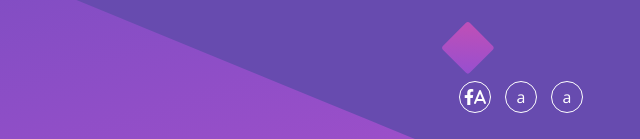
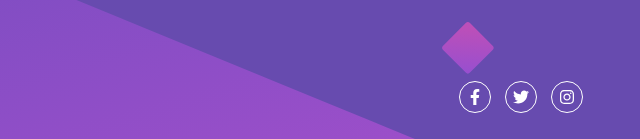
Before and after one commit to tboittin/huddle-landing-page-with-single-introductory-section-master, a plain HTML site: page index.html in a window 1280 px wide. Shown: the part 661-800 px from the top of the page, 640-1280 px from the left. Drawn offline with nearby package versions, Linux system fonts and the light colour scheme.

Commit message:
font awesome and SVG

```diff
--- a/index.html
+++ b/index.html
@@ -71,10 +71,56 @@
         <div class="right--socials">
           <ul>
             <li class="right--socials--fb">
-              <i class="fab fa-facebook-f">a</i>
+              <svg
+                aria-hidden="true"
+                focusable="false"
+                data-prefix="fab"
+                data-icon="facebook-f"
+                class="svg-inline--fa fa-facebook-f fa-w-10"
+                role="img"
+                xmlns="http://www.w3.org/2000/svg"
+                viewBox="0 0 320 512"
+              >
+                <path
+                  fill="currentColor"
+                  d="M279.14 288l14.22-92.66h-88.91v-60.13c0-25.35 12.42-50.06 52.24-50.06h40.42V6.26S260.43 0 225.36 0c-73.22 0-121.08 44.38-121.08 124.72v70.62H22.89V288h81.39v224h100.17V288z"
+                ></path>
+              </svg>
             </li>
-            <li class="right--socials--tw">a</li>
-            <li class="right--socials--ig">a</li>
+            <li class="right--socials--tw">
+              <svg
+                aria-hidden="true"
+                focusable="false"
+                data-prefix="fab"
+                data-icon="twitter"
+                class="svg-inline--fa fa-twitter fa-w-16"
+                role="img"
+                xmlns="http://www.w3.org/2000/svg"
+                viewBox="0 0 512 512"
+              >
+                <path
+                  fill="currentColor"
+                  d="M459.37 151.716c.325 4.548.325 9.097.325 13.645 0 138.72-105.583 298.558-298.558 298.558-59.452 0-114.68-17.219-161.137-47.106 8.447.974 16.568 1.299 25.34 1.299 49.055 0 94.213-16.568 130.274-44.832-46.132-.975-84.792-31.188-98.112-72.772 6.498.974 12.995 1.624 19.818 1.624 9.421 0 18.843-1.3 27.614-3.573-48.081-9.747-84.143-51.98-84.143-102.985v-1.299c13.969 7.797 30.214 12.67 47.431 13.319-28.264-18.843-46.781-51.005-46.781-87.391 0-19.492 5.197-37.36 14.294-52.954 51.655 63.675 129.3 105.258 216.365 109.807-1.624-7.797-2.599-15.918-2.599-24.04 0-57.828 46.782-104.934 104.934-104.934 30.213 0 57.502 12.67 76.67 33.137 23.715-4.548 46.456-13.32 66.599-25.34-7.798 24.366-24.366 44.833-46.132 57.827 21.117-2.273 41.584-8.122 60.426-16.243-14.292 20.791-32.161 39.308-52.628 54.253z"
+                ></path>
+              </svg>
+            </li>
+            <li class="right--socials--ig">
+              <svg
+                aria-hidden="true"
+                focusable="false"
+                data-prefix="fab"
+                data-icon="instagram"
+                class="svg-inline--fa fa-instagram fa-w-14"
+                role="img"
+                xmlns="http://www.w3.org/2000/svg"
+                viewBox="0 0 448 512"
+              >
+                <path
+                  fill="currentColor"
+                  d="M224.1 141c-63.6 0-114.9 51.3-114.9 114.9s51.3 114.9 114.9 114.9S339 319.5 339 255.9 287.7 141 224.1 141zm0 189.6c-41.1 0-74.7-33.5-74.7-74.7s33.5-74.7 74.7-74.7 74.7 33.5 74.7 74.7-33.6 74.7-74.7 74.7zm146.4-194.3c0 14.9-12 26.8-26.8 26.8-14.9 0-26.8-12-26.8-26.8s12-26.8 26.8-26.8 26.8 12 26.8 26.8zm76.1 27.2c-1.7-35.9-9.9-67.7-36.2-93.9-26.2-26.2-58-34.4-93.9-36.2-37-2.1-147.9-2.1-184.9 0-35.8 1.7-67.6 9.9-93.9 36.1s-34.4 58-36.2 93.9c-2.1 37-2.1 147.9 0 184.9 1.7 35.9 9.9 67.7 36.2 93.9s58 34.4 93.9 36.2c37 2.1 147.9 2.1 184.9 0 35.9-1.7 67.7-9.9 93.9-36.2 26.2-26.2 34.4-58 36.2-93.9 2.1-37 2.1-147.8 0-184.8zM398.8 388c-7.8 19.6-22.9 34.7-42.6 42.6-29.5 11.7-99.5 9-132.1 9s-102.7 2.6-132.1-9c-19.6-7.8-34.7-22.9-42.6-42.6-11.7-29.5-9-99.5-9-132.1s-2.6-102.7 9-132.1c7.8-19.6 22.9-34.7 42.6-42.6 29.5-11.7 99.5-9 132.1-9s102.7-2.6 132.1 9c19.6 7.8 34.7 22.9 42.6 42.6 11.7 29.5 9 99.5 9 132.1s2.7 102.7-9 132.1z"
+                ></path>
+              </svg>
+            </li>
           </ul>
         </div>
       </div>
--- a/style.scss
+++ b/style.scss
@@ -78,6 +78,7 @@ body {
         }
 
         &--register {
+            cursor: pointer;
             color: $violet;
             font-size: 1rem;
             font-family: $font-heading;
@@ -88,6 +89,12 @@ body {
             border: none;
             box-shadow: 1px 1px 4px 1px hsl(257, 40%, 30%);
             margin-bottom: 60px;
+
+            &:hover {
+                background-color: $magenta;
+                color: white;
+                animation: fadeinButton .5s;
+            }
         }
 
         &--socials {
@@ -96,6 +103,7 @@ body {
                 justify-content: space-around;
 
                 li {
+                    cursor: pointer;
                     border-radius: 100%;
                     border: 1px solid white;
                     height: 1rem;
@@ -105,7 +113,20 @@ body {
                     justify-content: center;
                     padding: 7px;
                     margin: 0 7px;
+
+                    svg {
+                        height: 100%;
+                    }
+
+
+                    &:hover {
+                        border: 1px solid $magenta;
+                        color: $magenta;
+                        animation: fadeinSocials .5s;
+                    }
                 }
+
+
             }
 
 
@@ -180,3 +201,25 @@ body {
         }
     }
 }
+
+@keyframes fadeinButton {
+    from {
+        background-color: white;
+        color: $violet;
+    }
+
+    to {
+        background-color: $magenta;
+        color: white;
+    }
+}
+
+@keyframes fadeinSocials {
+    from {
+        color: white;
+    }
+
+    to {
+        color: $magenta;
+    }
+}
```
Also changed, not shown: images/facebook-f-brands.svg (added), images/instagram-brands.svg (added), images/twitter-brands.svg (added), style.css, 1 other file.
